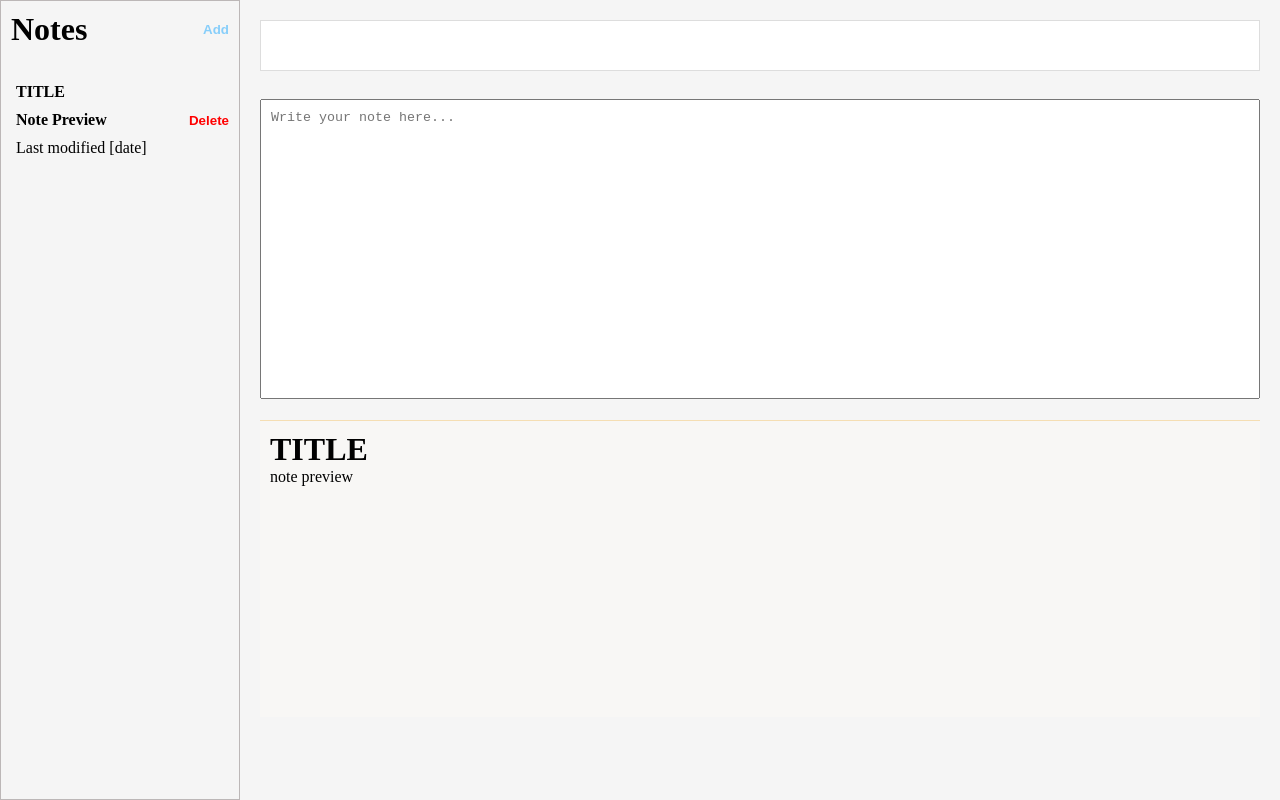
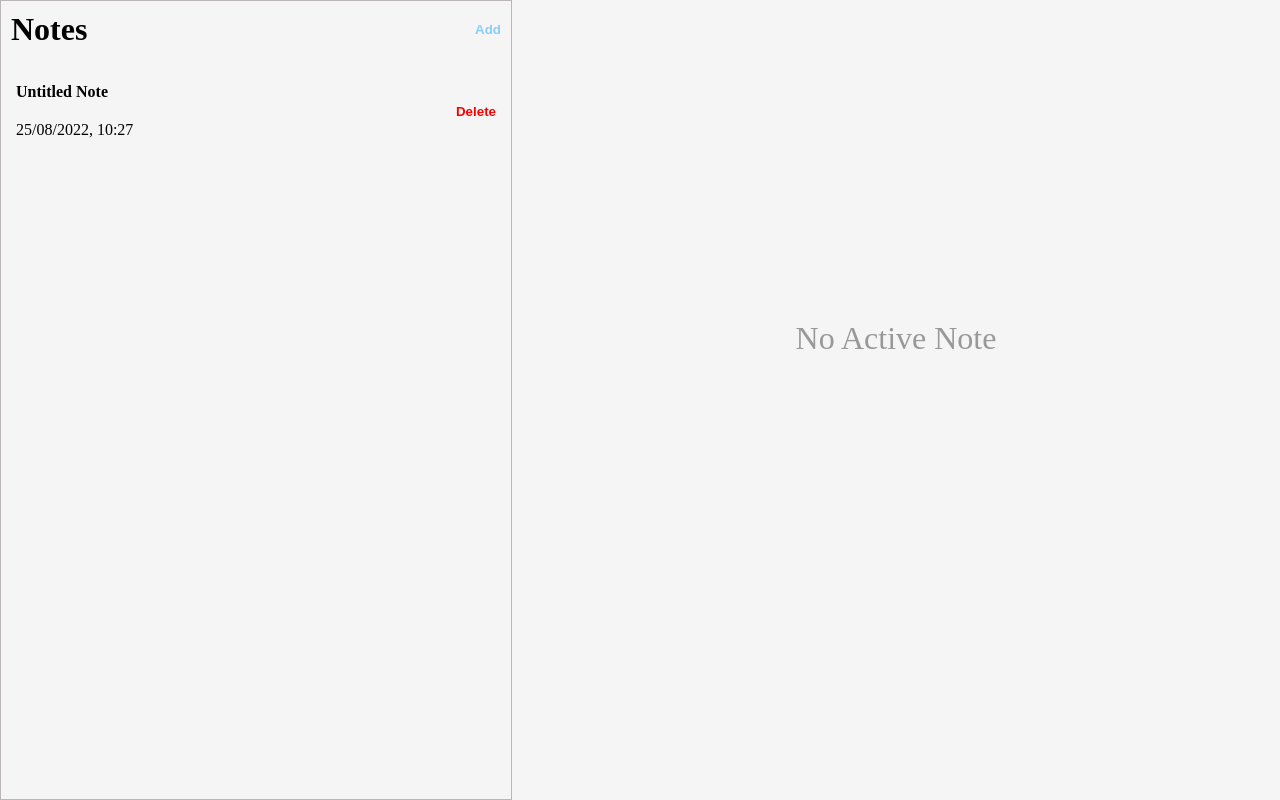
Before and after one commit to Soumya98-dev/Notes-App, a React (Create React App) app in the folder notes-app/: page / in a window 1280 px wide. Both pictures are taken after a click on the button "Add". Built offline with nearby package versions, Linux system fonts and the light colour scheme.

Commit message:
Added the code

```diff
--- a/notes-app/package.json
+++ b/notes-app/package.json
@@ -8,7 +8,9 @@
     "@testing-library/user-event": "^13.5.0",
     "react": "^18.2.0",
     "react-dom": "^18.2.0",
+    "react-markdown": "^8.0.3",
     "react-scripts": "5.0.1",
+    "react-uuid": "^1.0.3",
     "web-vitals": "^2.1.4"
   },
   "scripts": {
--- a/notes-app/src/App.js
+++ b/notes-app/src/App.js
@@ -1,13 +1,59 @@
 import React from "react";
+import uuid from "react-uuid";
 import "./App.css";
 import MainBar from "./Components/MainBar/MainBar";
 import SideBar from "./Components/SideBar/SideBar";
 
 function App() {
+  // const [notes, setNotes] = React.useState(
+  //   JSON.parse(localStorage.notes) || []
+  // );
+  const [notes, setNotes] = React.useState([]);
+  const [activeNote, setActiveNote] = React.useState(true);
+
+  // *** TO STORE OUR DATA IN THE LOCALSTORAGE
+  // React.useEffect(() => {
+  //   localStorage.setItem("notes", JSON.stringify(notes));
+  // }, [notes]);
+  // *** WHEN WE CLICK ON THE 'add' BUTTON THIS FUNCTION GET'S TRIGGERED
+  function addNotes() {
+    const newNote = {
+      id: uuid(),
+      title: "Untitled Note",
+      body: "",
+      lastModified: Date.now(),
+    };
+    setNotes([newNote, ...notes]);
+  }
+  // *** WHEN WE CLICK ON THE 'delete' BUTTON THIS FUNCTION GET'S TRIGGERED
+  const deleteNotes = (idToDelete) => {
+    // *** 'filter' will check if 'note.id'(id created will we pressed the 'add' button) and the 'idToDelete'(which got generated when we clicked on the 'delete' button) is same: if it is not same then it gets filtered out from the array, which eventually deletes our note(or technically gets removed from the array)
+    return setNotes(notes.filter((note) => note.id != idToDelete));
+  };
+  const getActiveNote = () => {
+    return notes.find((note) => note.id == activeNote);
+  };
+
+  const onUpdateNote = (updatedNote) => {
+    const noteToUpdateArray = notes.map((note) => {
+      if (note.id === activeNote) {
+        return updatedNote;
+      }
+      return note;
+    });
+    setNotes(noteToUpdateArray);
+  };
+
   return (
     <div className="notes-app">
-      <SideBar />
-      <MainBar />
+      <SideBar
+        notes={notes}
+        addNotes={addNotes}
+        deleteNotes={deleteNotes}
+        activeNote={activeNote}
+        setActiveNote={setActiveNote}
+      />
+      <MainBar activeNote={getActiveNote()} onUpdateNote={onUpdateNote} />
     </div>
   );
 }
--- a/notes-app/src/Components/MainBar/MainBar.css
+++ b/notes-app/src/Components/MainBar/MainBar.css
@@ -1,7 +1,9 @@
 .notes--mainbar {
   display: flex;
   flex-direction: column;
-  margin: 20px;
+  margin-top: 20px;
+  margin-left: 20px;
+  width: 100%;
 }
 .notes--mainbar--input {
   height: 400px;
@@ -29,3 +31,9 @@
   padding: 10px;
   border-top: 1px solid wheat;
 }
+
+.no-active-note {
+  font-size: 32px;
+  margin: 20rem auto;
+  color: #999999;
+}
--- a/notes-app/src/Components/MainBar/MainBar.js
+++ b/notes-app/src/Components/MainBar/MainBar.js
@@ -1,17 +1,42 @@
 import React from "react";
 import "./MainBar.css";
+import ReactMarkdown from "react-markdown";
 
-function MainBar() {
+function MainBar({ activeNote, onUpdateNote }) {
+  const onEditNote = (key, value) => {
+    onUpdateNote({
+      ...activeNote,
+      [key]: value,
+      lastModified: Date.now(),
+    });
+  };
+  // *** BELOW CODE WILL RUN IF THERE IS NO ID RETURNED FROM 'activeNote' prop
+  if (!activeNote) {
+    return <div className="no-active-note">No Active Note</div>;
+  }
+
   return (
     <div className="notes--mainbar">
       <div className="notes--mainbar--input">
-        <input type="text" autoFocus />
+        <input
+          type="text"
+          autoFocus
+          id="title"
+          onChange={(event) => onEditNote("title", event.target.value)}
+          value={activeNote.title}
+        />
         <br />
-        <textarea placeholder="Write your note here..." />
+        <textarea
+          id="body"
+          placeholder="Write your note here..."
+          onChange={(event) => onEditNote("body", event.target.value)}
+          value={activeNote.body}
+        />
       </div>
+      {/* *** NOTES PREVIEW PART */}
       <div className="notes-mainbar--input--preview">
-        <h1>TITLE</h1>
-        <p>note preview</p>
+        <h1>{activeNote.title}</h1>
+        <ReactMarkdown>{activeNote.body}</ReactMarkdown>
       </div>
     </div>
   );
--- a/notes-app/src/Components/SideBar/SideBar.css
+++ b/notes-app/src/Components/SideBar/SideBar.css
@@ -1,5 +1,5 @@
 .notes--sidebar {
-  width: 30%;
+  width: 40%;
   display: flex;
   flex-direction: column;
   border: 1px solid rgb(188, 183, 183);
@@ -38,8 +38,18 @@
   font-weight: 900;
   cursor: pointer;
   color: red;
+  margin-right:5px;
 }
 
-.note-small-title > p{
-  padding:5px;
+.note-small-title > p {
+  padding: 5px;
 }
+
+.active {
+  background-color: rgba(0, 0, 255, 0.799);
+  color: white;
+}
+
+.active:hover {
+  background-color: blue;
+}
--- a/notes-app/src/Components/SideBar/SideBar.js
+++ b/notes-app/src/Components/SideBar/SideBar.js
@@ -1,25 +1,47 @@
 import React from "react";
 import "./SideBar.css";
 
-function SideBar() {
+function SideBar({ notes, addNotes, deleteNotes, activeNote, setActiveNote }) {
+  const sortedNoteTitles = notes.sort(
+    (a, b) => b.lastModified - a.lastModified
+  );
+
+  const newNoteSnippet = sortedNoteTitles.map((note) => {
+    return (
+      <div
+        className={`notes-sidebar--note-snippet ${
+          activeNote == note.id ? "active" : ""
+        }`}
+      >
+        <div
+          className="note-small-title"
+          onClick={() => setActiveNote(note.id)}
+        >
+          <p>
+            <strong>{note.title}</strong>
+          </p>
+          <p>
+            <strong>{note.body && `${note.body.substr(0, 50)}...`}</strong>
+          </p>
+          <p>
+            {new Date(note.lastModified).toLocaleDateString("en-GB", {
+              hour: "2-digit",
+              minute: "2-digit",
+            })}
+          </p>
+        </div>
+        <button onClick={() => deleteNotes(note.id)}>Delete</button>
+      </div>
+    );
+  });
+
   return (
     <div className="notes--sidebar">
       <div className="notes--sidebar--title">
         <h1>Notes</h1>
-        <button>Add</button>
+        <button onClick={addNotes}>Add</button>
       </div>
-      <div className="notes-sidebar--note-snippet">
-        <div className="note-small-title">
-          <p>
-            <strong>TITLE</strong>
-          </p>
-          <p>
-            <strong>Note Preview</strong>
-          </p>
-          <p>Last modified [date]</p>
-        </div>
-        <button>Delete</button>
-      </div>
+      {newNoteSnippet}
     </div>
   );
 }
```
Also changed, not shown: 1 other file (tests, documents, lock files or other folders).
